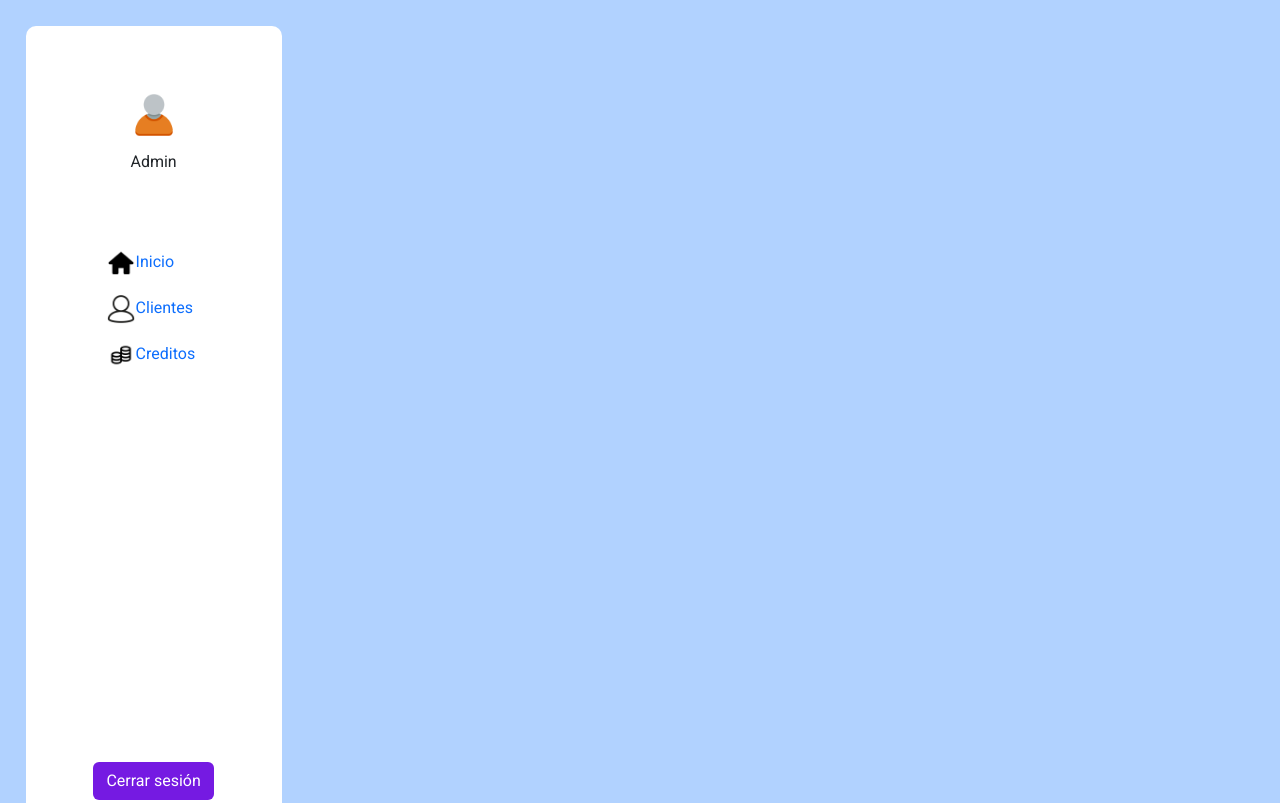
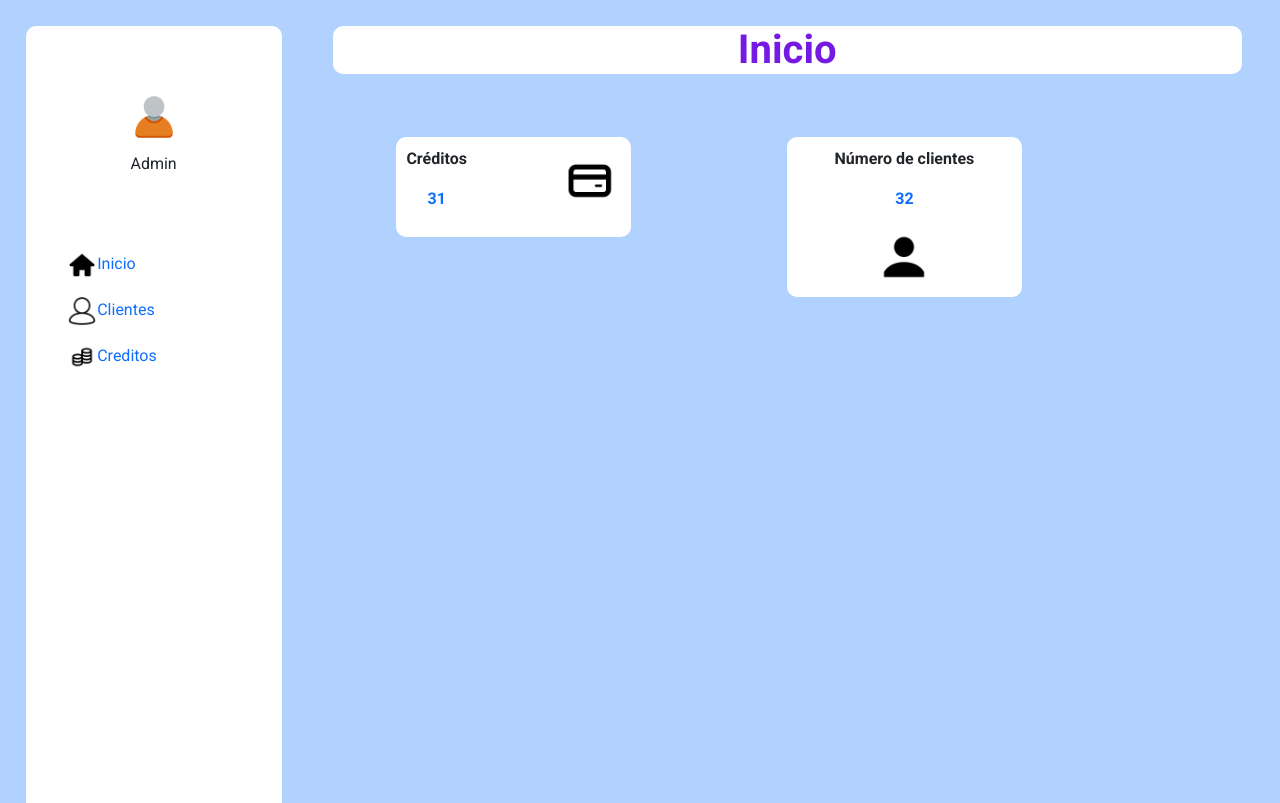
Before and after one commit to KMTK17/crud-js, a plain HTML site: page index.html in a window 1280 px wide. Shown: the top 803 px of the page. Drawn offline with nearby package versions, Linux system fonts and the light colour scheme.

Commit message:
second commit

```diff
--- a/index.html
+++ b/index.html
@@ -6,14 +6,17 @@
     <meta http-equiv="X-UA-Compatible" content="IE=edge">
     <meta name="viewport" content="width=device-width, initial-scale=1.0">
     <title>Crud with JS</title>
-    <link href="https://cdn.jsdelivr.net/npm/bootstrap@5.3.0-alpha1/dist/css/bootstrap.min.css" rel="stylesheet" integrity="sha384-GLhlTQ8iRABdZLl6O3oVMWSktQOp6b7In1Zl3/Jr59b6EGGoI1aFkw7cmDA6j6gD" crossorigin="anonymous">
-    <script src="https://cdn.jsdelivr.net/npm/bootstrap@5.3.0-alpha1/dist/js/bootstrap.bundle.min.js" integrity="sha384-w76AqPfDkMBDXo30jS1Sgez6pr3x5MlQ1ZAGC+nuZB+EYdgRZgiwxhTBTkF7CXvN" crossorigin="anonymous"></script>
+    <link href="https://cdn.jsdelivr.net/npm/bootstrap@5.3.0-alpha1/dist/css/bootstrap.min.css" rel="stylesheet"
+        integrity="sha384-GLhlTQ8iRABdZLl6O3oVMWSktQOp6b7In1Zl3/Jr59b6EGGoI1aFkw7cmDA6j6gD" crossorigin="anonymous">
+    <script src="https://cdn.jsdelivr.net/npm/bootstrap@5.3.0-alpha1/dist/js/bootstrap.bundle.min.js"
+        integrity="sha384-w76AqPfDkMBDXo30jS1Sgez6pr3x5MlQ1ZAGC+nuZB+EYdgRZgiwxhTBTkF7CXvN"
+        crossorigin="anonymous"></script>
     <script defer src="main.js"></script>
     <link rel="stylesheet" href="style.css">
 </head>
 
 <body>
-
+    <section class="todo">
         <div class="menu">
             <div class="menu-top">
                 <div class="menu-top-icon">
@@ -24,9 +27,12 @@
                 <div class="menu-top-nav">
                     <nav>
                         <ul class="nav">
-                        <li class="nav-item"><a class="nav-link"><img src="/img/216242_home_icon.png" alt="home" width="30" height="30">Inicio</a></li>
-                        <li class="nav-item"><a class="nav-link"><img src="img/2703063_user_man_person_icon.png" alt="client" width="30" height="30">Clientes</a></li>
-                        <li class="nav-item"><a class="nav-link"><img src="img/2318459_coins_currency_stacked coins_coin_money_icon.png" alt="credits"
+                            <li class="nav-item"><a class="nav-link"><img src="/img/216242_home_icon.png" alt="home"
+                                        width="30" height="30">Inicio</a></li>
+                            <li class="nav-item"><a class="nav-link"><img src="img/2703063_user_man_person_icon.png"
+                                        alt="client" width="30" height="30">Clientes</a></li>
+                            <li class="nav-item"><a class="nav-link"><img
+                                        src="img/2318459_coins_currency_stacked coins_coin_money_icon.png" alt="credits"
                                         width="30" height="30">Creditos</a></li>
                         </ul>
                     </nav>
@@ -38,6 +44,32 @@
             </div>
         </div>
 
+        <div class="cuerpo">
+            <div class="title">
+                <h1>Inicio</h1>
+            </div>
+
+            <div class="tarjetas">
+                <div class="card-1">
+                    <div class="card-1-left">
+                        <p>Créditos</p>
+                        <p class="text-primary"">31</p>
+                    </div>
+
+                    <div class=" card-1-right">
+                            <img src="img/216166_credit_card_icon.png" alt="card" height="60" width="60">
+                    </div>
+
+                </div>
+
+                <div class="card-2">
+                    <p>Número de clientes</p>
+                    <p class="text-primary ">32</p>
+                    <img src="img/309035_user_account_human_person_icon.png" alt="user" width="60" height="60">
+                </div>
+            </div>
+        </div>
+    </section>
 </body>
 
 </html>
--- a/style.css
+++ b/style.css
@@ -11,20 +11,29 @@ body{
     font-family: 'Roboto', sans-serif;
 }
 
+.todo{
+    display: flex;
+    flex-flow: row wrap;
+
+}
 
 .menu{
     background-color: white;
     width: 20%;
+    height: 900px;
     margin: 2%;
     border-radius: 10px;
-    padding: 5%;
-
+    display: flex;
+    flex-flow: column wrap;
+    justify-content: space-between;
+    padding: 2%;
 }
 
 .menu-top{
     display: flex;
-    flex-flow: column wrap;
+    flex-direction: column;
     gap: 50px;
+
 }
 
 .menu-top-icon{
@@ -33,15 +42,15 @@ body{
     align-items: center;
     flex-flow: column wrap;
     gap: 10px;
+    margin-top: 20%;
 }
 
 .menu-top-nav .nav{
     display: flex;
-    align-items: center;
+    flex-flow: column wrap;
 }
 
 .menu-button{
-    margin-top: 300%;
     display: flex;
     justify-content: center;
 }
@@ -55,3 +64,63 @@ body{
     background-color: #751AE2;
     color: white;
 }
+
+.cuerpo{
+    width: 75%;
+    padding: 2%;
+
+}
+
+.title{
+    background-color: white;
+    border-radius: 10px;
+    text-align: center;
+}
+
+.title h1{
+    color: #751AE2;
+    font-weight: 700;
+
+}
+
+.tarjetas{
+    margin: 7%;
+    display: flex;
+    flex-flow: row wrap;
+    gap: 20%;
+}
+
+.card-1{
+    background-color: white;
+    width: 30%;
+    border-radius: 10px;
+    display: flex;
+    flex-flow: row wrap;
+    justify-content: space-between;
+    padding: 10px;
+    height: 5%;
+}
+
+.card-1-left{
+    display: flex;
+    flex-flow: column wrap;
+    align-items: center;
+}
+
+.card-1-left p{
+    font-weight: 700;
+}
+
+.card-2{
+    background-color: white;
+    border-radius: 10px;
+    width: 30%;
+    display: flex;
+    flex-flow: column wrap;
+    align-items: center;
+    padding: 10px;
+}
+
+.card-2 p{
+    font-weight: 700;
+}
```
Also changed, not shown: img/216166_credit_card_icon.png (added), img/309035_user_account_human_person_icon.png (added). Lines whose indentation alone changed are shown as unchanged.
